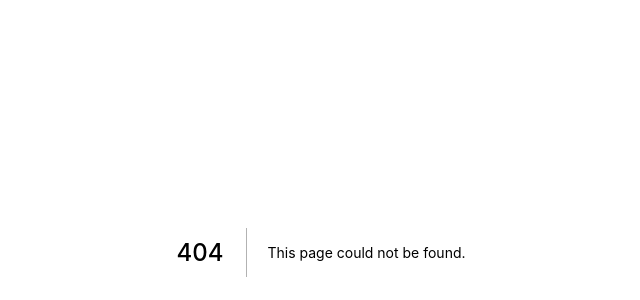
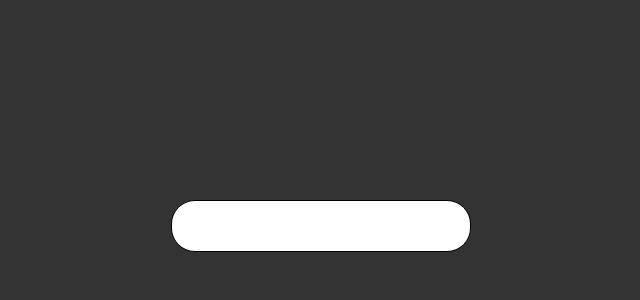
Before and after one commit to hckang80/next-learn, a Next.js app: page /search in a window 1280 px wide. Before the commit this address had no page. Shown: the part 148-448 px from the top of the page, without its empty margins (319-959 px from the left). Built offline with nearby package versions, Linux system fonts and the light colour scheme.

Commit message:
feat: Init Search page component
Resolves: #feat

```diff
--- /dev/null
+++ b/pages/search/index.tsx
@@ -0,0 +1,10 @@
+export default function Search() {
+  return (
+    <main className="Search">
+      <div className="selected-list"></div>
+      <form className="search-form">
+        <input type="text" placeholder="" className="search-form__input" />
+      </form>
+    </main>
+  )
+}
```
